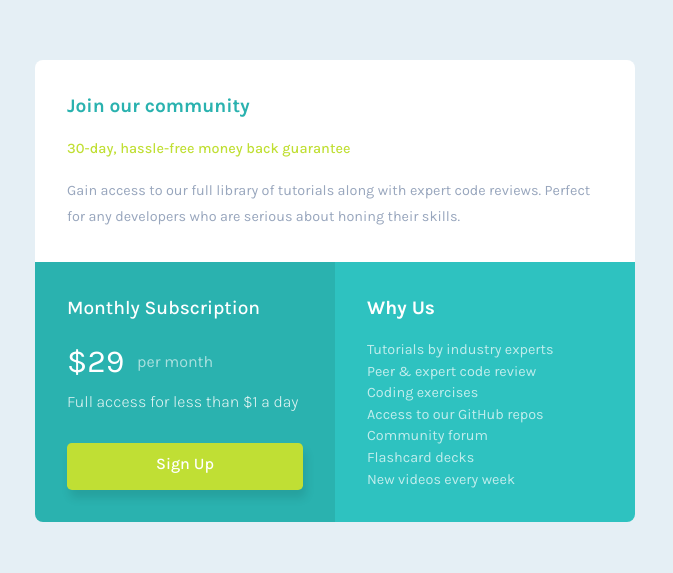
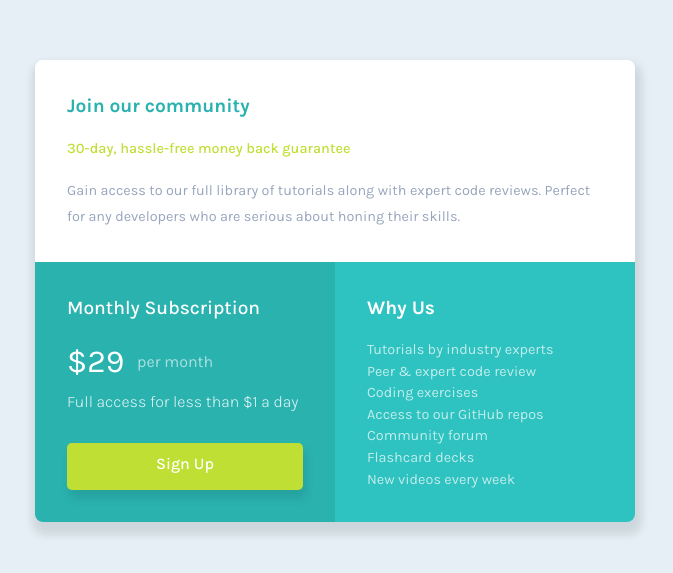
Before and after one commit to aldenyslo/single-piece-grid-component-master, a plain HTML site: page index.html in a window 1280 px wide. Shown: the part 109-682 px from the top of the page, without its empty margins (305-978 px from the left). Drawn offline with Linux system fonts and the light colour scheme.

Commit message:
box-shadow

```diff
--- a/style.css
+++ b/style.css
@@ -105,6 +105,7 @@ body {
     border-radius: 0.5rem;
     overflow: hidden;
     max-width: 600px;
+    box-shadow: 2px 8px 8px 5px rgba(0, 0, 0, 0.1);
 }
 
 .join-desc {
```
